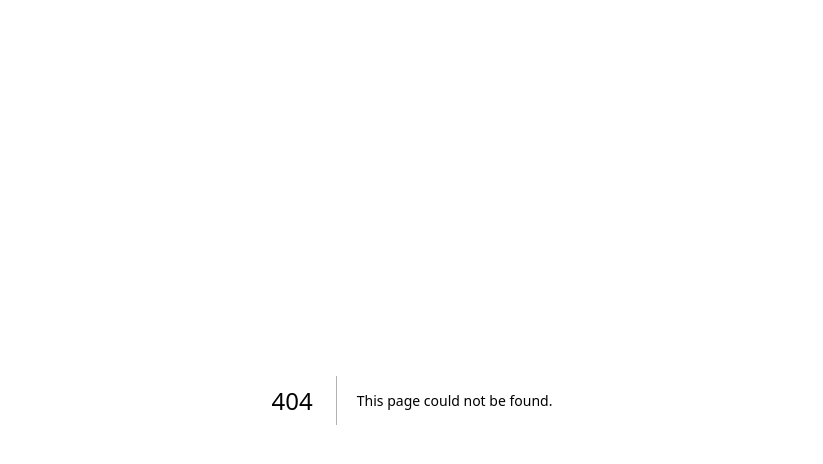
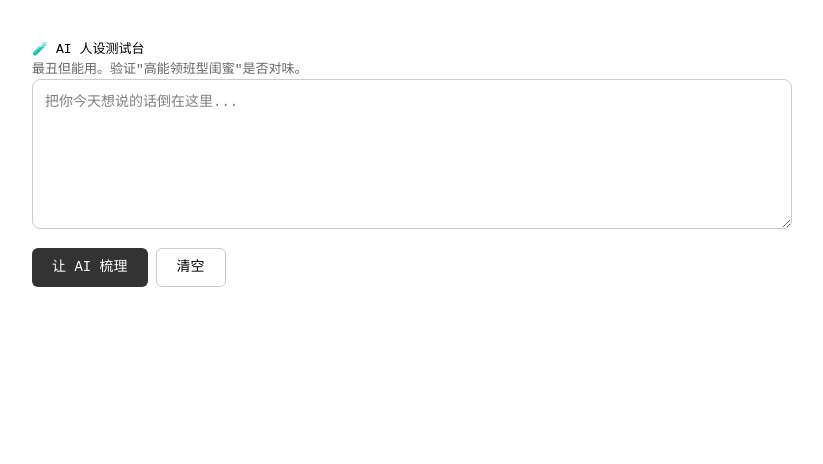
Before and after one commit to zzq483727zzq-dotcom/manifest-diary, a Next.js app: page /test-ai in a window 1280 px wide. Before the commit this address had no page. Shown: the top 464 px of the page, without its empty margins (228-1051 px from the left). Built offline with nearby package versions, Linux system fonts and the light colour scheme.

Commit message:
feat: add bare-bones AI persona test page

```diff
--- /dev/null
+++ b/src/app/test-ai/page.tsx
@@ -0,0 +1,122 @@
+'use client';
+
+import { useState } from 'react';
+import { useStreamingAI } from '@/hooks/use-streaming-ai';
+import { parseAIResponse } from '@/lib/ai/parse-response';
+
+export default function TestAIPage() {
+  const [input, setInput] = useState('');
+  const { content, isStreaming, error, stream, reset } = useStreamingAI({
+    endpoint: '/api/ai/reflect',
+  });
+
+  const parsed = content && !isStreaming ? parseAIResponse(content) : null;
+
+  return (
+    <div style={{ maxWidth: 800, margin: '40px auto', padding: '0 20px', fontFamily: 'monospace' }}>
+      <h1>🧪 AI 人设测试台</h1>
+      <p style={{ color: '#666' }}>最丑但能用。验证"高能领班型闺蜜"是否对味。</p>
+
+      <textarea
+        value={input}
+        onChange={(e) => setInput(e.target.value)}
+        placeholder="把你今天想说的话倒在这里..."
+        style={{
+          width: '100%',
+          height: 150,
+          padding: 12,
+          fontSize: 14,
+          borderRadius: 8,
+          border: '1px solid #ccc',
+          resize: 'vertical',
+        }}
+      />
+
+      <div style={{ marginTop: 12, display: 'flex', gap: 8 }}>
+        <button
+          onClick={() => stream(input)}
+          disabled={isStreaming || !input.trim()}
+          style={{
+            padding: '8px 20px',
+            fontSize: 14,
+            borderRadius: 6,
+            border: 'none',
+            background: isStreaming ? '#ccc' : '#333',
+            color: '#fff',
+            cursor: isStreaming ? 'not-allowed' : 'pointer',
+          }}
+        >
+          {isStreaming ? 'AI 正在想...' : '让 AI 梳理'}
+        </button>
+        <button
+          onClick={reset}
+          style={{
+            padding: '8px 20px',
+            fontSize: 14,
+            borderRadius: 6,
+            border: '1px solid #ccc',
+            background: '#fff',
+            cursor: 'pointer',
+          }}
+        >
+          清空
+        </button>
+      </div>
+
+      {error && (
+        <div style={{ marginTop: 16, padding: 12, background: '#fee', borderRadius: 8, color: 'red' }}>
+          Error: {error}
+        </div>
+      )}
+
+      {content && (
+        <div style={{ marginTop: 20 }}>
+          <h2>原始输出（流式）</h2>
+          <pre style={{
+            whiteSpace: 'pre-wrap',
+            background: '#f5f5f5',
+            padding: 16,
+            borderRadius: 8,
+            fontSize: 13,
+          }}>
+            {content}
+          </pre>
+        </div>
+      )}
+
+      {parsed && (
+        <div style={{ marginTop: 20 }}>
+          <h2>✨ 接住</h2>
+          <p style={{ fontSize: 16, lineHeight: 1.6 }}>{parsed.empathy}</p>
+
+          <h2>🌟 今日高光</h2>
+          {parsed.structured.highlights.length === 0 && <p style={{ color: '#999' }}>无</p>}
+          {parsed.structured.highlights.map((h, i) => (
+            <div key={i} style={{ background: '#f0fff0', padding: 12, borderRadius: 8, marginBottom: 8 }}>
+              <strong>{h.fact}</strong>
+              <p style={{ margin: '4px 0 0', color: '#555' }}>{h.why_it_counts}</p>
+            </div>
+          ))}
+
+          <h2>🔍 认知 Bug</h2>
+          {parsed.structured.cognitive_bugs.length === 0 && <p style={{ color: '#999' }}>无</p>}
+          {parsed.structured.cognitive_bugs.map((b, i) => (
+            <div key={i} style={{ background: '#fff8f0', padding: 12, borderRadius: 8, marginBottom: 8 }}>
+              <p style={{ margin: 0, color: '#888' }}>「{b.user_quote}」</p>
+              <p style={{ margin: '4px 0 0' }}>{b.reframe}</p>
+            </div>
+          ))}
+
+          <h2>📋 明日脚本</h2>
+          {parsed.structured.tomorrow_script.map((s) => (
+            <div key={s.step} style={{ display: 'flex', gap: 12, padding: '8px 0', borderBottom: '1px solid #eee' }}>
+              <span style={{ fontWeight: 'bold', minWidth: 24 }}>#{s.step}</span>
+              <span style={{ flex: 1 }}>{s.action}</span>
+              <span style={{ color: '#999' }}>{s.duration_minutes}min</span>
+            </div>
+          ))}
+        </div>
+      )}
+    </div>
+  );
+}
```
